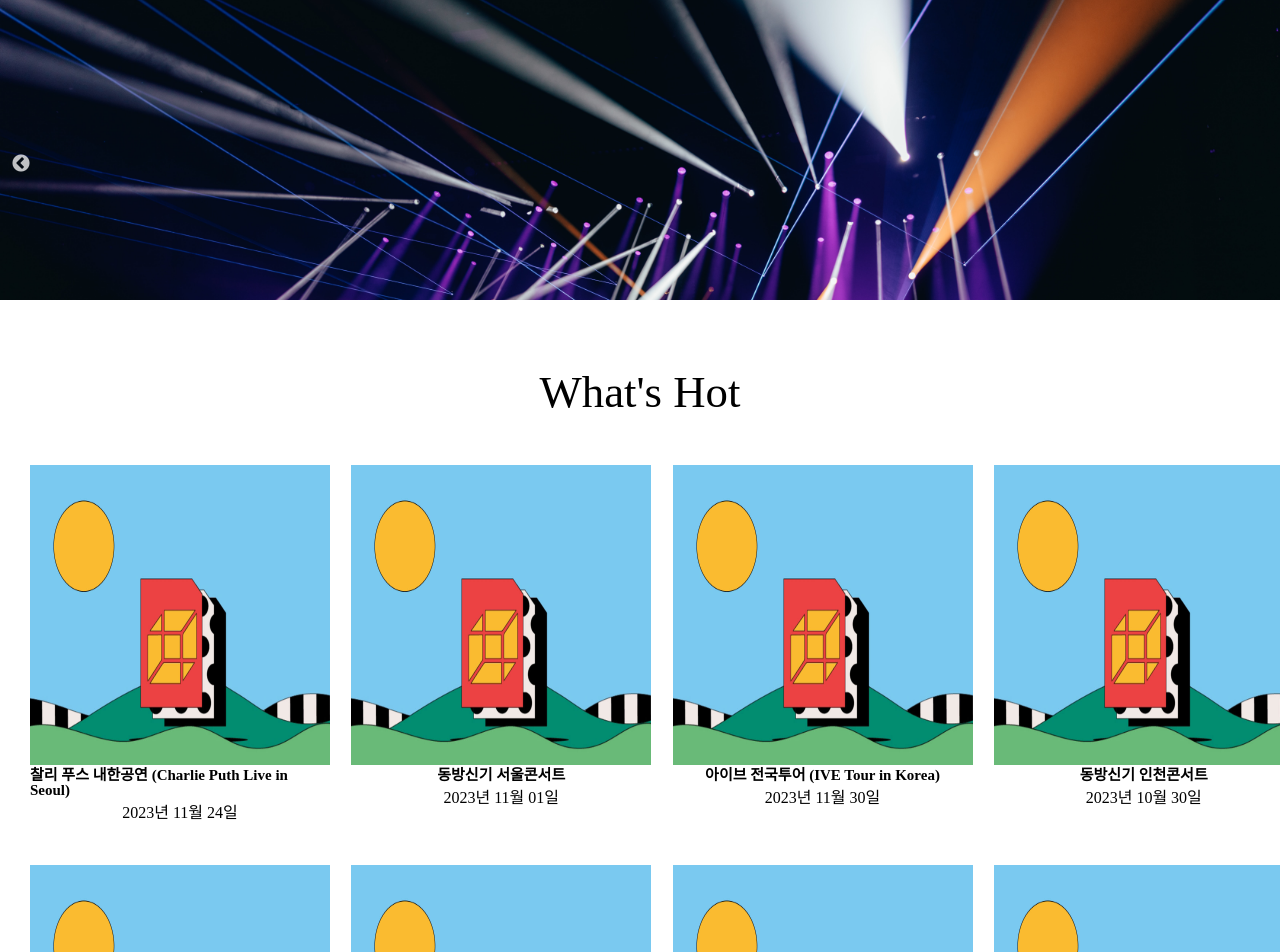
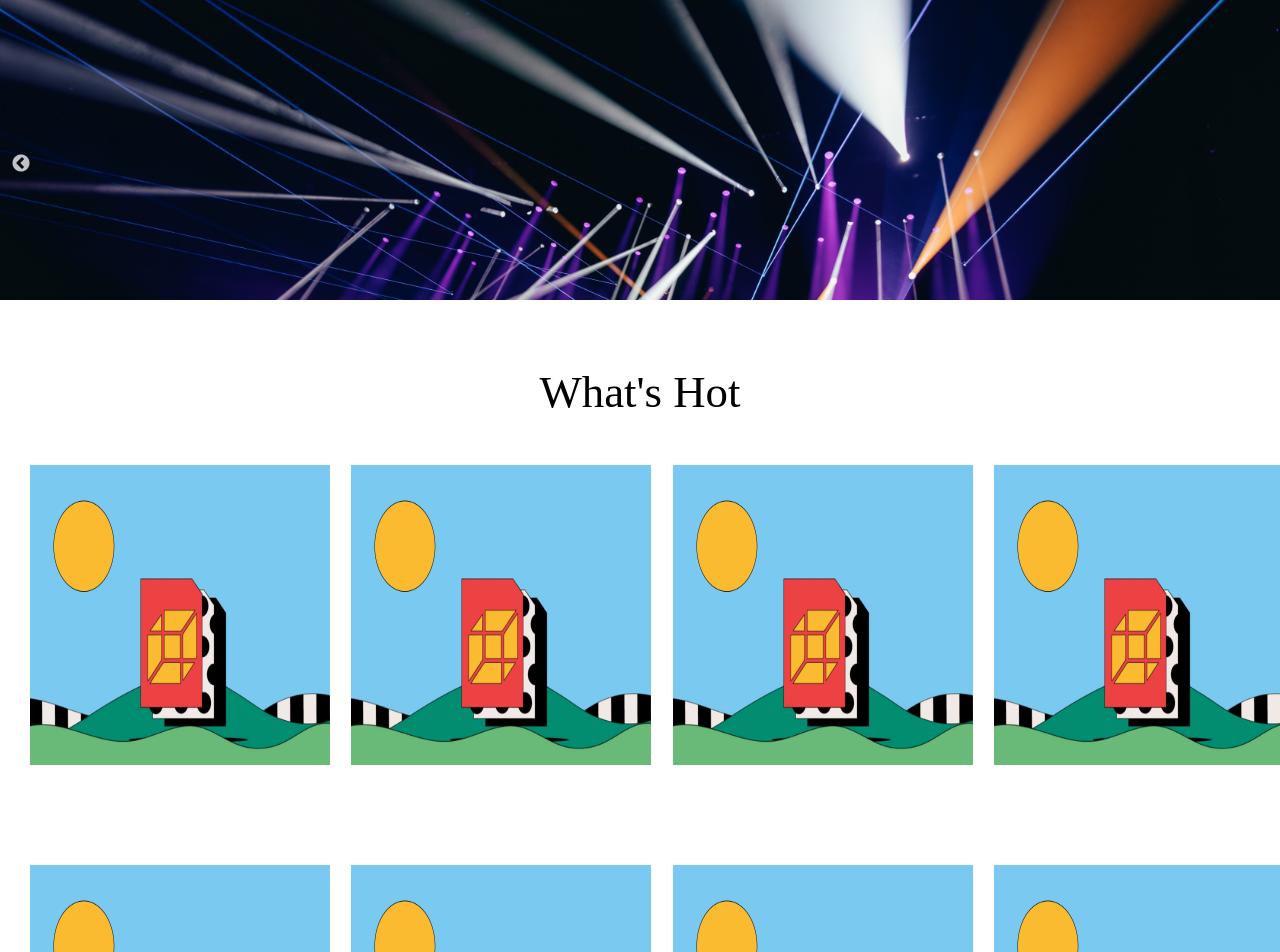
Before and after one commit to wecode-bootcamp-korea/49-2nd-ifAreYouT-frontend, a React (Create React App) app: page / in a window 1280 px wide. Shown: the top 952 px of the page. Built offline with nearby package versions, Linux system fonts and the light colour scheme; grey boxes are pictures that could not be loaded.

Commit message:
[modify] 기존에 머지된 내용 복구

```diff
--- a/public/data/mainData.json
+++ b/public/data/mainData.json
@@ -1,56 +1,56 @@
 [
   {
     "id": 1,
-    "thumbnail": "images/thumbnail.jpeg",
+    "thumbnail": "/images/thumbnail.jpeg",
     "title": "찰리 푸스 내한공연 (Charlie Puth Live in Seoul)",
     "date": "2023년 11월 24일"
   },
 
   {
     "id": 2,
-    "thumbnail": "images/thumbnail.jpeg",
+    "thumbnail": "/images/thumbnail.jpeg",
     "title": "동방신기 서울콘서트",
     "date": "2023년 11월 01일"
   },
 
   {
     "id": 3,
-    "thumbnail": "images/thumbnail.jpeg",
+    "thumbnail": "/images/thumbnail.jpeg",
     "title": "아이브 전국투어 (IVE Tour in Korea)",
     "date": "2023년 11월 30일"
   },
 
   {
     "id": 4,
-    "thumbnail": "images/thumbnail.jpeg",
+    "thumbnail": "/images/thumbnail.jpeg",
     "title": "동방신기 인천콘서트",
     "date": "2023년 10월 30일"
   },
 
   {
     "id": 5,
-    "thumbnail": "images/thumbnail.jpeg",
+    "thumbnail": "/images/thumbnail.jpeg",
     "title": "2023 카즈미 타테이시 트리오 내한공연",
     "date": "2023년 12월 03일"
   },
 
   {
     "id": 6,
-    "thumbnail": "images/thumbnail.jpeg",
+    "thumbnail": "/images/thumbnail.jpeg",
     "title": "에픽하이 20주년 콘서트",
     "date": "2023년 11월 03일"
   },
 
   {
     "id": 7,
-    "thumbnail": "images/thumbnail.jpeg",
+    "thumbnail": "/images/thumbnail.jpeg",
     "title": "itzy 부산콘서트 (itzy in Busan)",
     "date": "2023년 11월 30일"
   },
 
   {
     "id": 8,
-    "thumbnail": "images/thumbnail.jpeg",
+    "thumbnail": "/images/thumbnail.jpeg",
     "title": "LOVE IN SEOUL 2023",
     "date": "2023년 12월 30일"
   }
--- a/public/data/mainSlideData.json
+++ b/public/data/mainSlideData.json
@@ -1,19 +1,81 @@
-[
+{
+  "data": {
+    "events": [
       {
         "id": 1,
-    "src": "./images/slide1.jpg",
-    "alt": "1번 사진"
+        "title": "김범수-보고싶다",
+        "thumbnail_image_url": "/images/slide1.jpg"
       },
 
       {
         "id": 2,
-    "src": "images/slide2.jpg",
-    "alt": "2번 사진"
+        "title": "나얼-바람기억",
+        "thumbnail_image_url": "/images/slide2.jpg"
       },
 
       {
         "id": 3,
-    "src": "images/slide3.jpg",
-    "alt": "3번 사진"
+        "title": "나얼-귀로",
+        "thumbnail_image_url": "/images/slide3.jpg"
+      }
+    ],
+
+    "promotions": [
+      {
+        "id": 1,
+        "thumbnail": "/images/thumbnail.jpeg",
+        "title": "찰리 푸스 내한공연 (Charlie Puth Live in Seoul)",
+        "date": "2023년 11월 24일"
+      },
+
+      {
+        "id": 2,
+        "thumbnail": "/images/thumbnail.jpeg",
+        "title": "동방신기 서울콘서트",
+        "date": "2023년 11월 01일"
+      },
+
+      {
+        "id": 3,
+        "thumbnail": "/images/thumbnail.jpeg",
+        "title": "아이브 전국투어 (IVE Tour in Korea)",
+        "date": "2023년 11월 30일"
+      },
+
+      {
+        "id": 4,
+        "thumbnail": "/images/thumbnail.jpeg",
+        "title": "동방신기 인천콘서트",
+        "date": "2023년 10월 30일"
+      },
+
+      {
+        "id": 5,
+        "thumbnail": "/images/thumbnail.jpeg",
+        "title": "2023 카즈미 타테이시 트리오 내한공연",
+        "date": "2023년 12월 03일"
+      },
+
+      {
+        "id": 6,
+        "thumbnail": "/images/thumbnail.jpeg",
+        "title": "에픽하이 20주년 콘서트",
+        "date": "2023년 11월 03일"
+      },
+
+      {
+        "id": 7,
+        "thumbnail": "/images/thumbnail.jpeg",
+        "title": "itzy 부산콘서트 (itzy in Busan)",
+        "date": "2023년 11월 30일"
+      },
+
+      {
+        "id": 8,
+        "thumbnail": "/images/thumbnail.jpeg",
+        "title": "LOVE IN SEOUL 2023",
+        "date": "2023년 12월 30일"
       }
     ]
+  }
+}
--- a/src/pages/Main/BestProduct/BestProduct.jsx
+++ b/src/pages/Main/BestProduct/BestProduct.jsx
@@ -1,19 +1,28 @@
 import { useNavigate } from 'react-router-dom';
 import { useEffect, useState } from 'react';
+import axios from 'axios';
 import './BestProduct.scss';
 
 const BestProduct = () => {
   const navigate = useNavigate();
+
   const [mainData, setMainData] = useState([]);
 
   useEffect(() => {
-    fetch('/data/mainData.json')
-      .then(response => response.json())
-      .then(data => setMainData(data))
-      .catch(error => console.error('데이터를 불러오는 중 오류 발생:', error));
+    axios
+
+      .get('/data/mainData.json')
+      // .get('http://10.58.52.169:8000/events/main')
+      .then(response => {
+        console.log(response);
+        setMainData(response.data);
+      })
+
+      .catch(error => {
+        console.error('데이터를 불러오는 중 오류 발생:', error);
+      });
   }, []);
 
-  //함수명 수정
   const goToBestProduct = id => {
     navigate(`/product-detail/${id}`);
   };
@@ -21,16 +30,20 @@ const BestProduct = () => {
   return (
     <div className="bestProduct">
       {mainData.map(item => (
-        <div className="bestProductContainer" key={item.id}>
+        <div
+          className="bestProductContainer"
+          key={item.id}
+          onClick={() => goToBestProduct(item.id)}
+        >
           <div className="imgBox">
             <img
               src={item.thumbnail}
-              alt="공연 포스터" //alt값 수정
+              alt="공연 포스터"
               className="productImg"
-              onClick={() => goToBestProduct(item.id)}
             />
           </div>
-          <div className="productInfo" onClick={() => goToBestProduct(item.id)}>
+
+          <div className="productInfo">
             <div className="productTitle">{item.title}</div>
             <div className="productDate">{item.date}</div>
           </div>
--- a/src/pages/Main/BestProduct/BestProduct.scss
+++ b/src/pages/Main/BestProduct/BestProduct.scss
@@ -1,9 +1,9 @@
 .bestProduct {
   display: grid;
-  grid-template-columns: repeat(4, 1fr); /* 4개의 열을 생성합니다. */
-  grid-template-rows: repeat(3, 1fr); /* 3개의 행을 생성합니다. */
-  grid-column-gap: 5px; /* 열 간격을 5px로 조절 */
-  grid-row-gap: 250px; /* 행 간격을 20px로 조절 */
+  grid-template-columns: repeat(4, 1fr);
+  grid-template-rows: repeat(3, 1fr);
+  grid-column-gap: 5px;
+  grid-row-gap: 250px;
 
   .bestProductContainer {
     display: flex;
@@ -13,6 +13,12 @@
     margin-top: 50px;
     width: 150px;
     height: 100px;
+
+    cursor: pointer;
+
+    &:hover .productInfo {
+      color: grey;
+    }
 
     .productImg {
       width: 300px;
@@ -25,9 +31,7 @@
       align-items: center;
       gap: 7px;
       width: 300px;
-      &:hover {
-        color: grey; /* 호버 효과 스타일을 여기에 추가하세요. 원하는 색상이나 스타일로 변경하세요. */
-      }
+      color: white;
 
       .productTitle {
         font-size: 15px;
--- a/src/pages/Main/MainSlide/MainSlide.jsx
+++ b/src/pages/Main/MainSlide/MainSlide.jsx
@@ -1,5 +1,6 @@
 import { useNavigate } from 'react-router-dom';
 import { useEffect, useState } from 'react';
+import axios from 'axios';
 import Slider from 'react-slick';
 import 'slick-carousel/slick/slick.css';
 import 'slick-carousel/slick/slick-theme.css';
@@ -7,27 +8,44 @@ import './MainSlide.scss';
 
 const MainSlide = () => {
   const navigate = useNavigate();
+
   const [mainSlideData, setMainSlideData] = useState([]);
 
   useEffect(() => {
-    fetch('/data/mainSlideData.json')
+    axios
+      .get('/data/mainSlideData.json')
+      // .get('http://10.58.52.169:8000/events/main')
       .then(response => {
-        if (!response.ok) {
-          throw new Error('데이터를 가져오는 중 오류 발생');
-        }
-        return response.json();
+        setMainSlideData(response.data.data.events);
       })
-      .then(data => {
-        setMainSlideData(data);
-      })
+
       .catch(error => {
         console.error('데이터를 불러오는 중 오류 발생:', error);
       });
   }, []);
 
+  console.log(mainSlideData);
+
   const clickSlide = id => {
     navigate(`/promotion/${id}`);
   };
+
+  // useEffect(() => {
+  // axios
+  // .get('/data/mainSlideData.json')
+  // .then(response => {
+  // const events = response.data.data.events;
+  // setMainSlideData(events);
+  // })
+
+  // .catch(error => {
+  // console.error('데이터를 불러오는 중 오류 발생:', error);
+  // });
+  // }, []);
+
+  // const clickSlide = id => {
+  // navigate(`/promotion/${id}`);
+  // };
 
   const settings = {
     arrows: true,
@@ -44,18 +62,22 @@ const MainSlide = () => {
 
   return (
     <div className="mainSlide">
+      {mainSlideData.length === 0 ? (
+        <p>Loading...</p>
+      ) : (
         <Slider {...settings}>
           {mainSlideData.map(image => (
-          //클래스네임 변경
             <div key={image.id} className="mainSlideContainer">
               <img
                 className="img"
-              src={image.src} //alt값 백엔드에서 받지 않음, 삭제
+                src={image.thumbnail_image_url}
+                alt="프로모션 배너"
                 onClick={() => clickSlide(image.id)}
               />
             </div>
           ))}
         </Slider>
+      )}
     </div>
   );
 };
```
Lines whose indentation alone changed are shown as unchanged.
